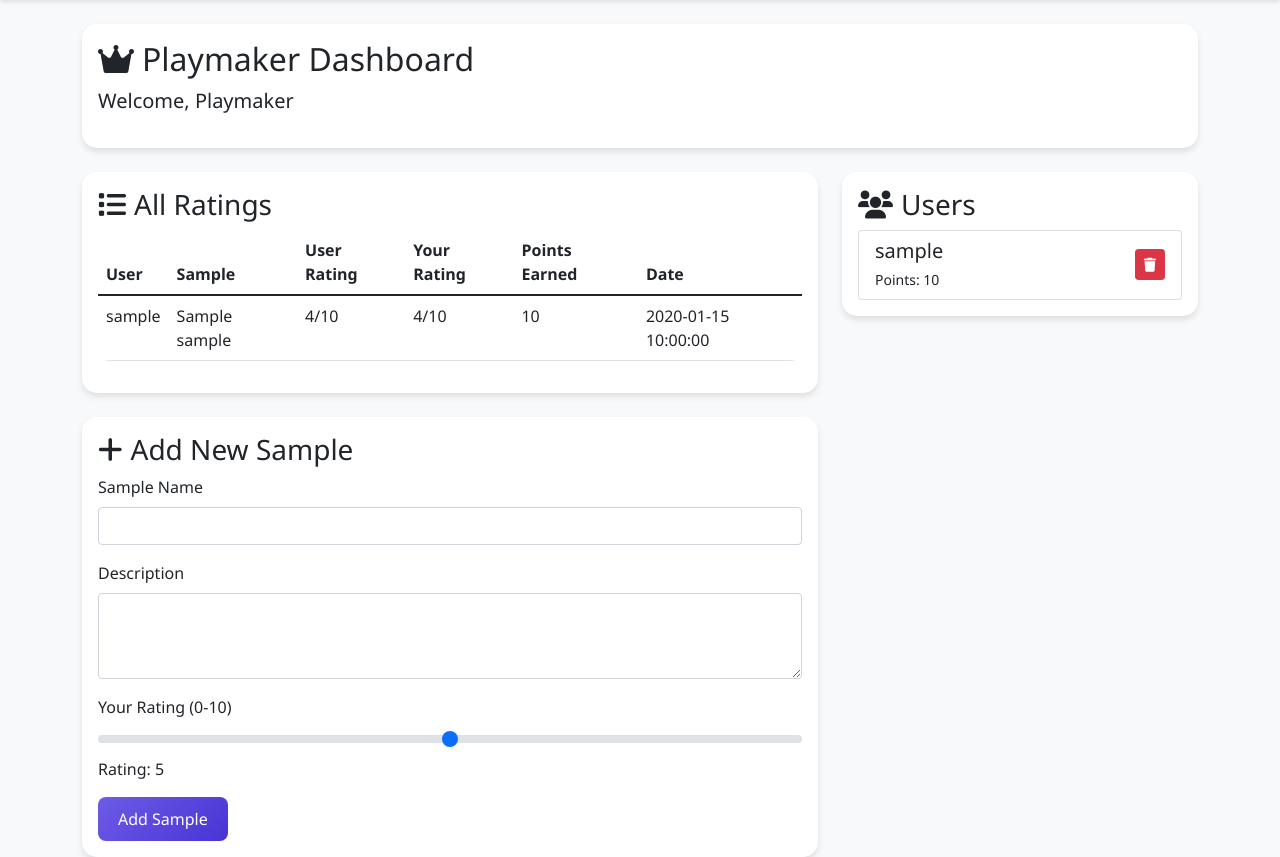
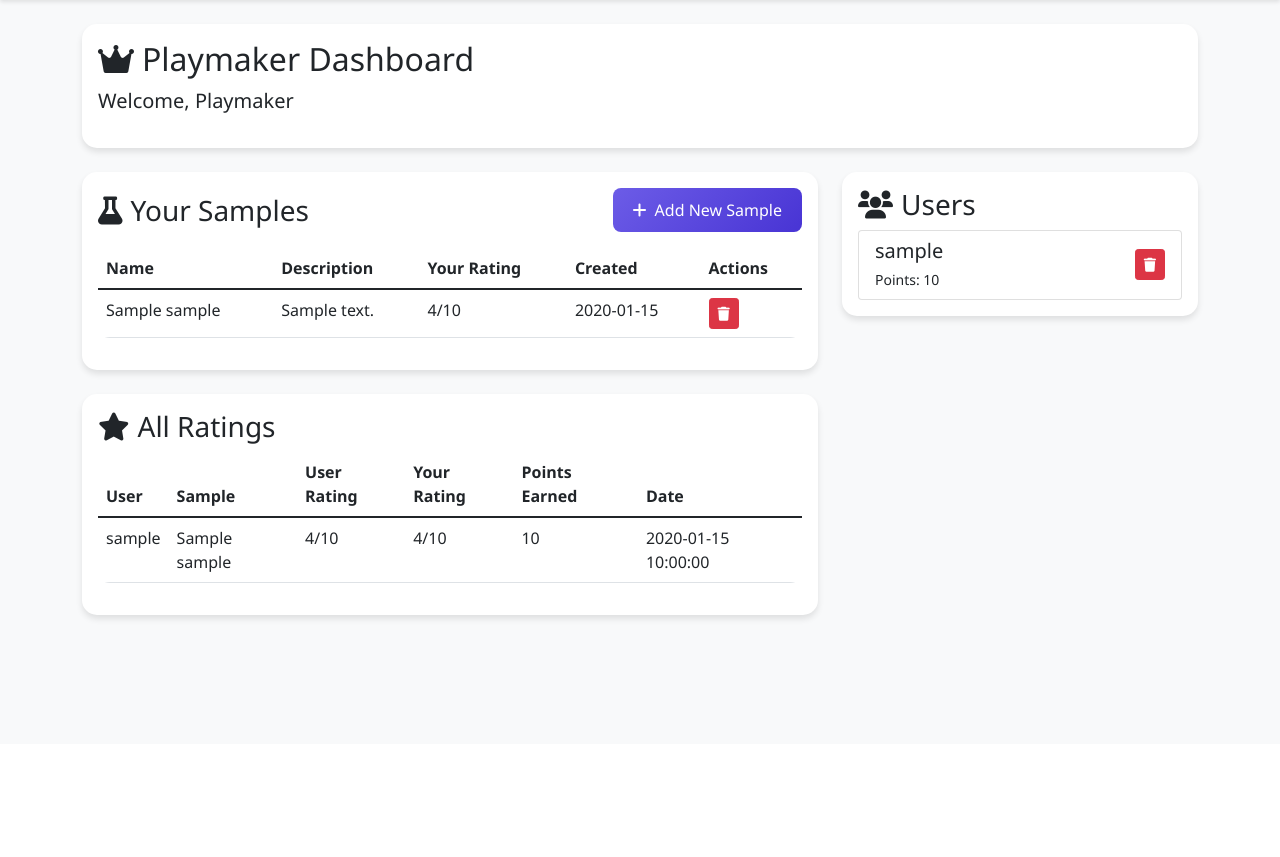
Before and after one commit to dak-mit/Rating_Meter, a Flask app: template templates/playmaker_dashboard.html in a window 1280 px wide. Shown: the part 56-913 px from the top of the page. After the commit the page ends 677 px from the top, so only its background shows below. Run offline with Flask 2, Linux system fonts and the light colour scheme; the template is opened without the code that fills it: most values are stand-ins (such as "Sample title", 1, 10 or a date in 2020).

Commit message:
Expanded Playmakers Ability

```diff
--- a/templates/playmaker_dashboard.html
+++ b/templates/playmaker_dashboard.html
@@ -16,10 +16,86 @@
 
 <div class="row">
     <div class="col-md-8">
+        <!-- Samples Management Section -->
+        <div class="card mb-4">
+            <div class="card-body">
+                <div class="d-flex justify-content-between align-items-center mb-3">
+                    <h3 class="card-title mb-0">
+                        <i class="fas fa-flask me-2"></i>Your Samples
+                    </h3>
+                    <button class="btn btn-primary" type="button" data-bs-toggle="collapse" data-bs-target="#addSampleForm">
+                        <i class="fas fa-plus me-2"></i>Add New Sample
+                    </button>
+                </div>
+
+                <!-- Add Sample Form (Collapsible) -->
+                <div class="collapse mb-4" id="addSampleForm">
+                    <div class="card card-body bg-light">
+                        <form action="{{ url_for('add_sample') }}" method="POST">
+                            <div class="mb-3">
+                                <label for="name" class="form-label">Sample Name</label>
+                                <input type="text" class="form-control" id="name" name="name" required>
+                            </div>
+                            <div class="mb-3">
+                                <label for="description" class="form-label">Description</label>
+                                <textarea class="form-control" id="description" name="description" rows="3" required></textarea>
+                            </div>
+                            <div class="mb-3">
+                                <label for="rating" class="form-label">Your Rating (0-10)</label>
+                                <input type="range" class="form-range" id="rating" name="rating"
+                                       min="0" max="10" step="0.5" oninput="updateRatingValue(this)">
+                                <p>Rating: <span id="ratingValue">5</span></p>
+                            </div>
+                            <button type="submit" class="btn btn-success">
+                                <i class="fas fa-save me-2"></i>Save Sample
+                            </button>
+                        </form>
+                    </div>
+                </div>
+
+                <!-- Samples List -->
+                <div class="table-responsive">
+                    <table class="table table-hover">
+                        <thead>
+                            <tr>
+                                <th>Name</th>
+                                <th>Description</th>
+                                <th>Your Rating</th>
+                                <th>Created</th>
+                                <th>Actions</th>
+                            </tr>
+                        </thead>
+                        <tbody>
+                            {% for sample in samples %}
+                            <tr>
+                                <td>{{ sample.name }}</td>
+                                <td>{{ sample.description }}</td>
+                                <td>{{ sample.playmaker_rating }}/10</td>
+                                <td>{{ sample.created_at.strftime('%Y-%m-%d') }}</td>
+                                <td>
+                                    <a href="{{ url_for('delete_sample', sample_id=sample._id) }}"
+                                       class="btn btn-danger btn-sm"
+                                       onclick="return confirm('Are you sure you want to delete this sample?')">
+                                        <i class="fas fa-trash"></i>
+                                    </a>
+                                </td>
+                            </tr>
+                            {% else %}
+                            <tr>
+                                <td colspan="5" class="text-center">No samples added yet</td>
+                            </tr>
+                            {% endfor %}
+                        </tbody>
+                    </table>
+                </div>
+            </div>
+        </div>
+
+        <!-- Ratings Section -->
         <div class="card mb-4">
             <div class="card-body">
                 <h3 class="card-title">
-                    <i class="fas fa-list me-2"></i>All Ratings
+                    <i class="fas fa-star me-2"></i>All Ratings
                 </h3>
                 <div class="table-responsive">
                     <table class="table">
@@ -53,34 +129,10 @@
                 </div>
             </div>
         </div>
-
-        <div class="card">
-            <div class="card-body">
-                <h3 class="card-title">
-                    <i class="fas fa-plus me-2"></i>Add New Sample
-                </h3>
-                <form action="{{ url_for('add_sample') }}" method="POST">
-                    <div class="mb-3">
-                        <label for="name" class="form-label">Sample Name</label>
-                        <input type="text" class="form-control" id="name" name="name" required>
-                    </div>
-                    <div class="mb-3">
-                        <label for="description" class="form-label">Description</label>
-                        <textarea class="form-control" id="description" name="description" rows="3" required></textarea>
-                    </div>
-                    <div class="mb-3">
-                        <label for="rating" class="form-label">Your Rating (0-10)</label>
-                        <input type="range" class="form-range" id="rating" name="rating"
-                               min="0" max="10" step="0.5" oninput="updateRatingValue(this)">
-                        <p>Rating: <span id="ratingValue">5</span></p>
-                    </div>
-                    <button type="submit" class="btn btn-primary">Add Sample</button>
-                </form>
-            </div>
-        </div>
     </div>
 
     <div class="col-md-4">
+        <!-- Users Section -->
         <div class="card">
             <div class="card-body">
                 <h3 class="card-title">
```
